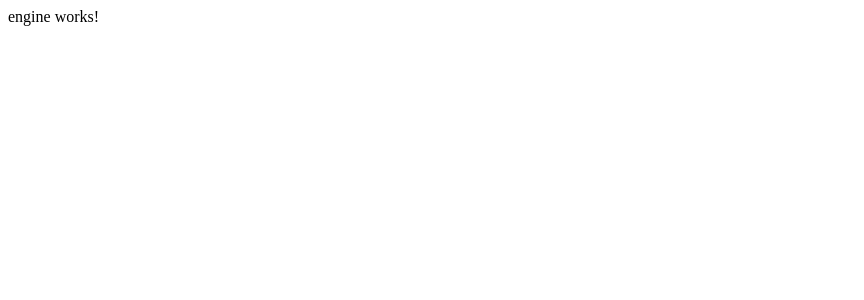
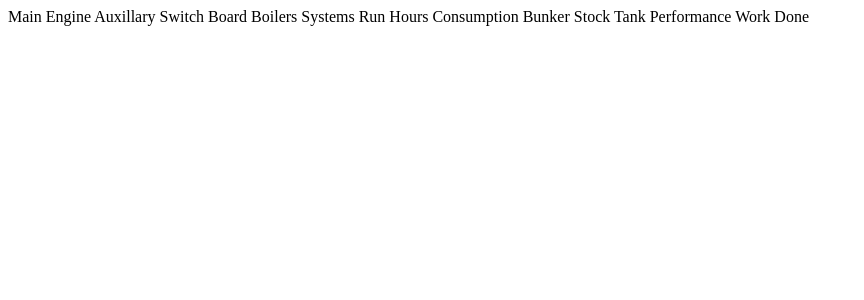
Before and after one commit to arun-alagesan/ship, a PHP site: page /app/pages/reports/engine/engine.component.html in a window 1280 px wide. Before the commit the part shown is almost empty. Shown: the top 300 px of the page, without its empty margins (0-864 px from the left). Run offline with PHP 8.4, Linux system fonts and the light colour scheme.

Commit message:
Added buttons to engine and deck for tab look and feel

```diff
--- a/mdb-ui/angular.json
+++ b/mdb-ui/angular.json
@@ -28,6 +28,7 @@
               "src/assets"
             ],
             "styles": [
+              "./node_modules/@angular/material/prebuilt-themes/pink-bluegrey.css",
               "node_modules/@fortawesome/fontawesome-free/scss/fontawesome.scss",
               "node_modules/@fortawesome/fontawesome-free/scss/solid.scss",
               "node_modules/@fortawesome/fontawesome-free/scss/regular.scss",
@@ -102,6 +103,7 @@
               "src/assets"
             ],
             "styles": [
+              "./node_modules/@angular/material/prebuilt-themes/pink-bluegrey.css",
               "src/styles.scss"
             ],
             "scripts": []
--- a/mdb-ui/package.json
+++ b/mdb-ui/package.json
@@ -17,6 +17,7 @@
     "@angular/compiler": "~9.0.7",
     "@angular/core": "~9.0.7",
     "@angular/forms": "~9.0.7",
+    "@angular/material": "~9.1.2",
     "@angular/platform-browser": "~9.0.7",
     "@angular/platform-browser-dynamic": "~9.0.7",
     "@angular/router": "~9.0.7",
--- a/mdb-ui/src/app/pages/reports/engine/engine.component.html
+++ b/mdb-ui/src/app/pages/reports/engine/engine.component.html
@@ -1 +1,17 @@
-<p>engine works!</p>
+<div class="md-form ">
+    <div class="btn-group-sm" role="group" aria-label="Basic example">
+        <a mdbBtn type="button" color="primary" class="waves-light m-1" mdbWavesEffect [routerLink] = "['mainengine']" >Main Engine</a>
+        <a mdbBtn type="button" color="primary" class="waves-light m-1" mdbWavesEffect [routerLink] = "['auxillary']" >Auxillary </a>
+        <a mdbBtn type="button" color="primary" class="waves-light m-1" mdbWavesEffect [routerLink] = "['switchboard']" >Switch Board</a>
+        <a mdbBtn type="button" color="primary" class="waves-light m-1" mdbWavesEffect [routerLink] = "['boilers']" >Boilers</a>
+        <a mdbBtn type="button" color="primary" class="waves-light m-1" mdbWavesEffect [routerLink] = "['system']" >Systems</a>
+        <a mdbBtn type="button" color="primary" class="waves-light m-1" mdbWavesEffect [routerLink] = "['runhours']" >Run Hours</a>
+        <a mdbBtn type="button" color="primary" class="waves-light m-1" mdbWavesEffect [routerLink] = "['consumption']" >Consumption</a>
+        <a mdbBtn type="button" color="primary" class="waves-light m-1" mdbWavesEffect [routerLink] = "['bunker']" >Bunker</a>
+        <a mdbBtn type="button" color="primary" class="waves-light m-1" mdbWavesEffect [routerLink] = "['stock']" >Stock</a>
+        <a mdbBtn type="button" color="primary" class="waves-light m-1" mdbWavesEffect [routerLink] = "['tank']" >Tank</a>
+        <a mdbBtn type="button" color="primary" class="waves-light m-1" mdbWavesEffect [routerLink] = "['performance']" >Performance</a>
+        <a mdbBtn type="button" color="primary" class="waves-light m-1" mdbWavesEffect [routerLink] = "['workdone']" >Work Done</a>
+    </div>
+</div>
+<router-outlet></router-outlet>
--- a/mdb-ui/src/index.html
+++ b/mdb-ui/src/index.html
@@ -7,6 +7,8 @@
   <meta name="viewport" content="width=device-width, initial-scale=1">
   <link rel="icon" type="image/x-icon" href="favicon.ico">
   <link href="https://fonts.googleapis.com/css?family=Roboto:300,400,500,600&display=swap" rel="stylesheet" />
+  <link href="https://fonts.googleapis.com/css?family=Roboto:300,400,500&display=swap" rel="stylesheet">
+  <link href="https://fonts.googleapis.com/icon?family=Material+Icons" rel="stylesheet">
 </head>
 <body>
   <app-root></app-root>
--- a/mdb-ui/src/styles.scss
+++ b/mdb-ui/src/styles.scss
@@ -5,3 +5,5 @@
         left : 50%;
         transform : translate(-50%,-50%);
 }
+html, body { height: 100%; }
+body { margin: 0; font-family: Roboto, "Helvetica Neue", sans-serif; }
```
Also changed, not shown: mdb-ui/src/app/app-routing.module.ts (+23 -2 lines), mdb-ui/src/app/app.module.ts (+9 -1 lines), mdb-ui/src/app/pages/reports/deck/deck.component.html (+10 -1 lines), mdb-ui/package-lock.json.
